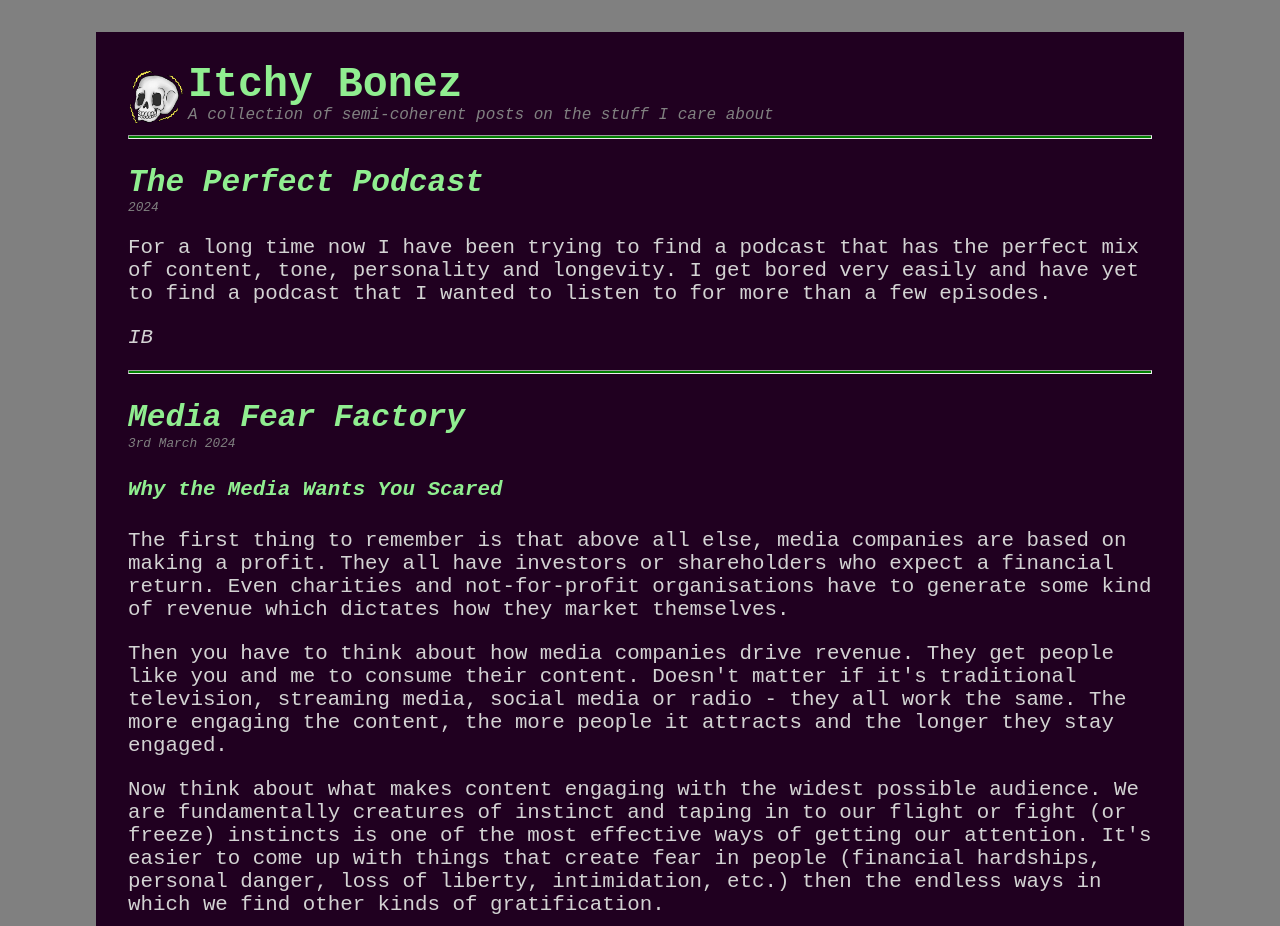
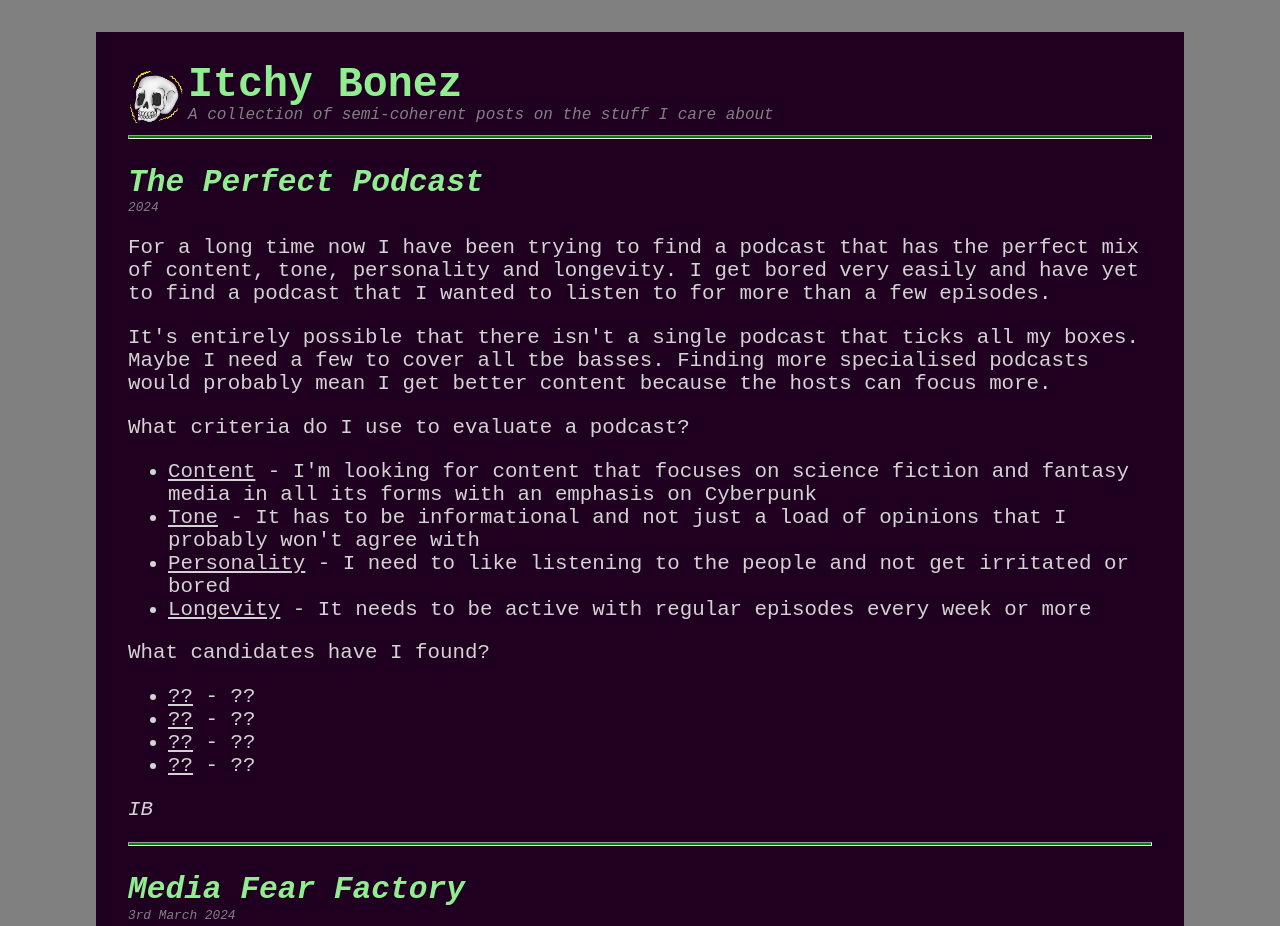
Before and after one commit to jafwatt/itchybonez.xyz, a plain HTML site: page index.html in a window 1280 px wide. Shown: the top 926 px of the page. Drawn offline with Linux system fonts and the light colour scheme.

Commit message:
The perfect podcast

```diff
--- a/index.html
+++ b/index.html
@@ -36,7 +36,28 @@
                 <div class="timestamp">2024</div>
                 <div class="postbody">
                     <p>
-For a long time now I have been trying to find a podcast that has the perfect mix of content, tone, personality and longevity. I get bored very easily and have yet to find a podcast that I wanted to listen to for more than a few episodes.
+                        For a long time now I have been trying to find a podcast that has the perfect mix of content, tone, personality and   longevity. I get bored very easily and have yet to find a podcast that I wanted to listen to for more than a few episodes.
+                    </p>
+                        It's entirely possible that there isn't a single podcast that ticks all my boxes. Maybe I need a few to cover all tbe basses. Finding more specialised podcasts would probably mean I get better content because the hosts can focus more.
+                    <p>
+                    </p>
+                    <p>
+                        What criteria do I use to evaluate a podcast?
+                        <ul>
+                            <li><u>Content</u> - I'm looking for content that focuses on science fiction and fantasy media in all its forms with an emphasis on Cyberpunk</li>
+                            <li><u>Tone</u> - It has to be informational and not just a load of opinions that I probably won't agree with</li>
+                            <li><u>Personality</u> - I need to like listening to the people and not get irritated or bored</li>
+                            <li><u>Longevity</u> - It needs to be active with regular episodes every week or more</li>
+                        </ul>
+                    </p>
+                    <p>
+                        What candidates have I found?
+                        <ul>
+                            <li><u>??</u> - ??</li>
+                            <li><u>??</u> - ??</li>
+                            <li><u>??</u> - ??</li>
+                            <li><u>??</u> - ??</li>
+                        </ul>
                     </p>
                     <p>
                         <i>IB</i>
```
